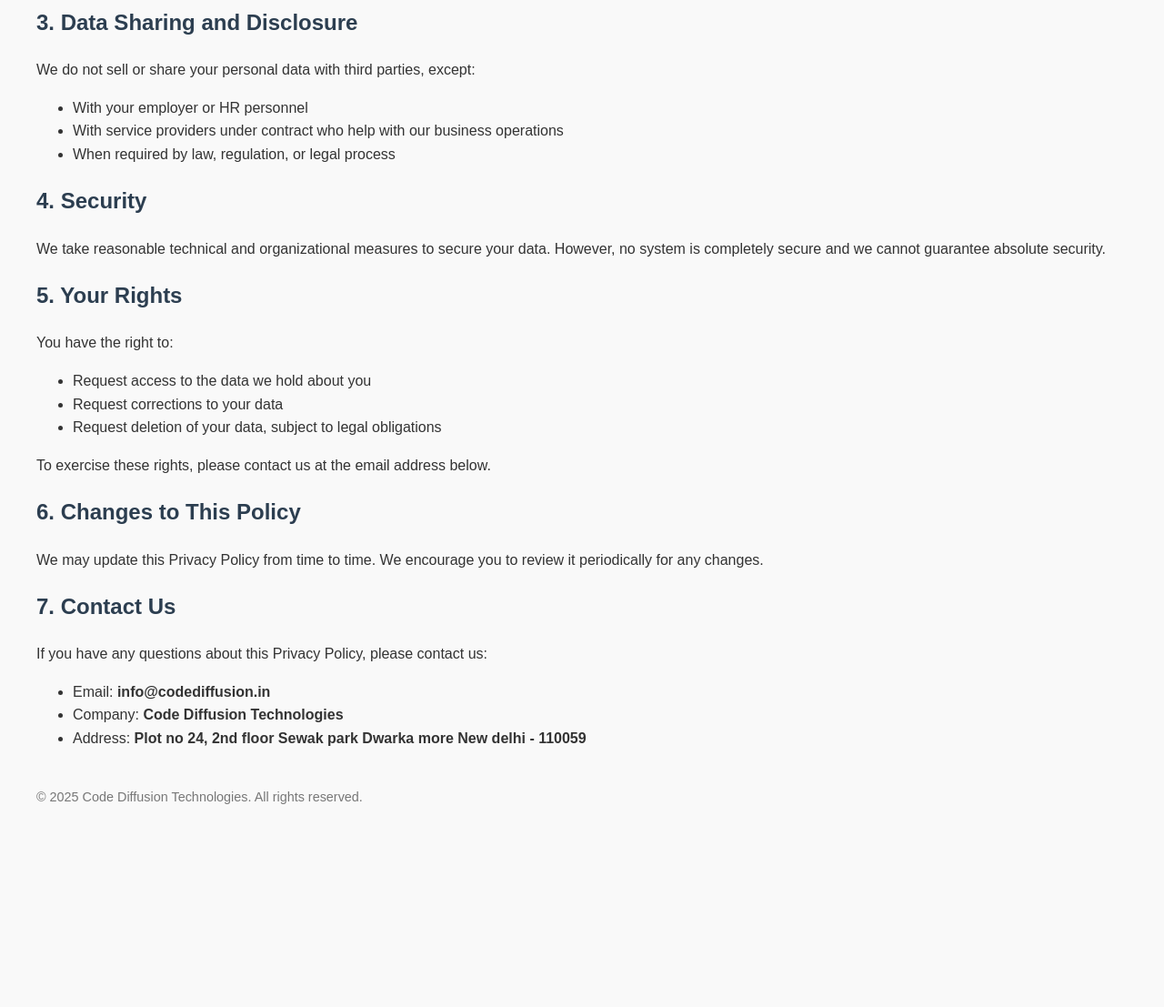
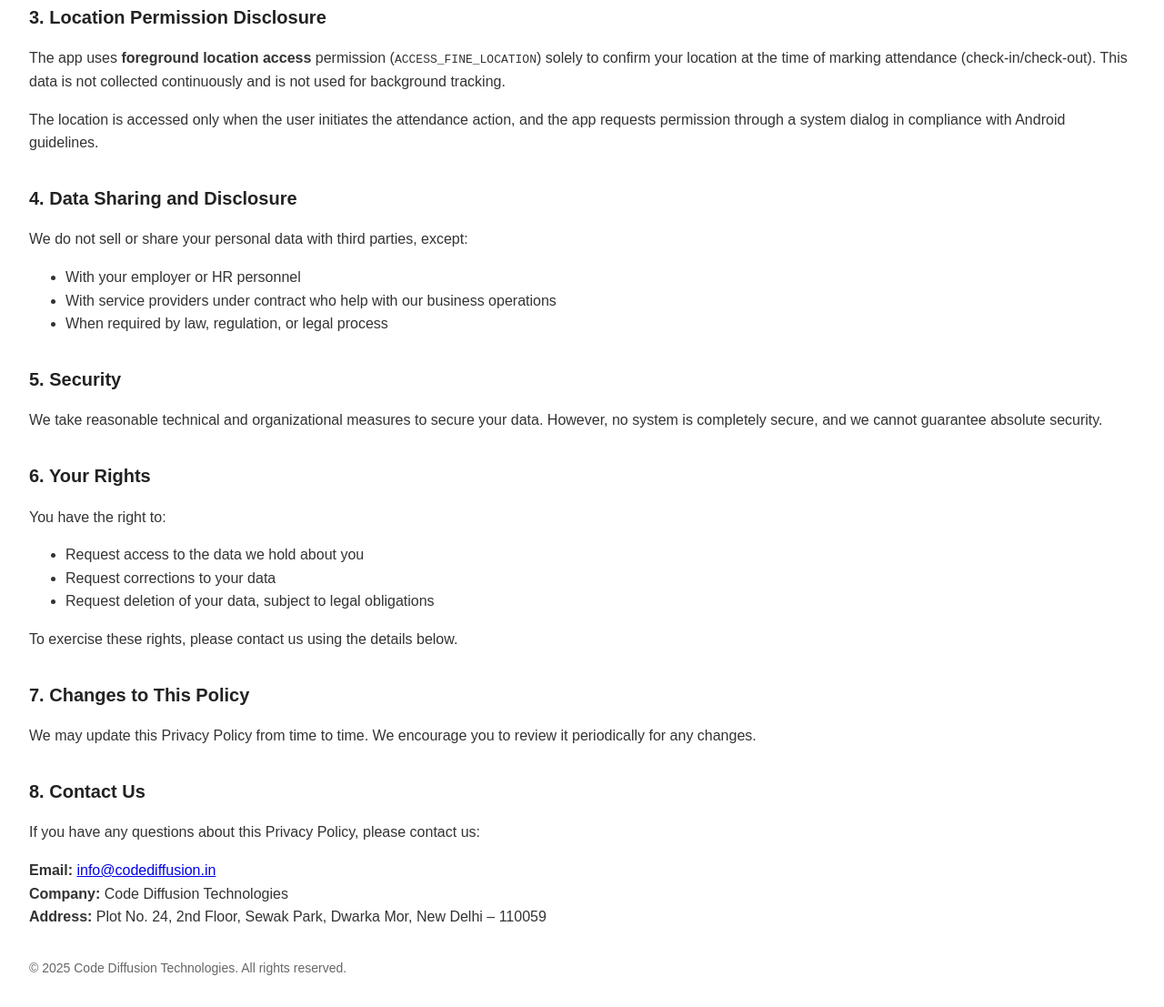
Before and after one commit to mdarwaz0786/cdtprivacy, a plain HTML site: page index.html in a window 1280 px wide. Shown: the part 664-1771 px from the top of the page at 91% size. Before the commit the page ends 1592 px from the top, so only its background shows below. Drawn offline with Linux system fonts and the light colour scheme.

Commit message:
add new privacy policy

```diff
--- a/index.html
+++ b/index.html
@@ -1,40 +1,43 @@
 <!DOCTYPE html>
 <html lang="en">
-
 <head>
-  <meta charset="UTF-8" />
-  <meta name="viewport" content="width=device-width, initial-scale=1.0" />
-  <title>Privacy Policy - CDT Portal</title>
+  <meta charset="UTF-8">
+  <meta name="viewport" content="width=device-width, initial-scale=1">
+  <title>Privacy Policy – CDT Portal</title>
   <style>
     body {
       font-family: Arial, sans-serif;
+      margin: 2rem;
+      background-color: #ffffff;
+      color: #333333;
       line-height: 1.6;
-      margin: 40px;
-      background-color: #f9f9f9;
-      color: #333;
     }
-
-    h1,
+    h1, h2 {
+      color: #222;
+    }
+    h1 {
+      font-size: 28px;
+      margin-bottom: 0.5rem;
+    }
     h2 {
-      color: #2c3e50;
+      font-size: 20px;
+      margin-top: 2rem;
     }
-
+    p {
+      margin-bottom: 1rem;
+    }
     footer {
-      margin-top: 40px;
-      font-size: 0.9em;
-      color: #777;
+      margin-top: 2rem;
+      font-size: 14px;
+      color: #666;
     }
   </style>
 </head>
-
 <body>
   <h1>Privacy Policy</h1>
   <p><strong>Effective Date:</strong> June 13, 2025</p>
 
-  <p>This Privacy Policy describes how <strong>Code Diffusion Technologies</strong> ("we", "our", or "us") collects,
-    uses, and
-    protects the personal data of users ("you", "your") of the mobile application <strong>CDT Portal</strong> (the
-    "App").</p>
+  <p>This Privacy Policy describes how <strong>Code Diffusion Technologies</strong> ("we", "our", or "us") collects, uses, and protects the personal data of users ("you", "your") of the mobile application <strong>CDT Portal</strong> (the "App").</p>
 
   <h2>1. Information We Collect</h2>
   <p>We may collect and process the following information from users:</p>
@@ -54,7 +57,11 @@
     <li>To communicate with your employer or HR system</li>
   </ul>
 
-  <h2>3. Data Sharing and Disclosure</h2>
+  <h2>3. Location Permission Disclosure</h2>
+  <p>The app uses <strong>foreground location access</strong> permission (<code>ACCESS_FINE_LOCATION</code>) solely to confirm your location at the time of marking attendance (check-in/check-out). This data is not collected continuously and is not used for background tracking.</p>
+  <p>The location is accessed only when the user initiates the attendance action, and the app requests permission through a system dialog in compliance with Android guidelines.</p>
+
+  <h2>4. Data Sharing and Disclosure</h2>
   <p>We do not sell or share your personal data with third parties, except:</p>
   <ul>
     <li>With your employer or HR personnel</li>
@@ -62,34 +69,29 @@
     <li>When required by law, regulation, or legal process</li>
   </ul>
 
-  <h2>4. Security</h2>
-  <p>We take reasonable technical and organizational measures to secure your data. However, no system is completely
-    secure and we cannot guarantee absolute security.</p>
+  <h2>5. Security</h2>
+  <p>We take reasonable technical and organizational measures to secure your data. However, no system is completely secure, and we cannot guarantee absolute security.</p>
 
-  <h2>5. Your Rights</h2>
+  <h2>6. Your Rights</h2>
   <p>You have the right to:</p>
   <ul>
     <li>Request access to the data we hold about you</li>
     <li>Request corrections to your data</li>
     <li>Request deletion of your data, subject to legal obligations</li>
   </ul>
-  <p>To exercise these rights, please contact us at the email address below.</p>
+  <p>To exercise these rights, please contact us using the details below.</p>
 
-  <h2>6. Changes to This Policy</h2>
-  <p>We may update this Privacy Policy from time to time. We encourage you to review it periodically for any changes.
+  <h2>7. Changes to This Policy</h2>
+  <p>We may update this Privacy Policy from time to time. We encourage you to review it periodically for any changes.</p>
+
+  <h2>8. Contact Us</h2>
+  <p>If you have any questions about this Privacy Policy, please contact us:</p>
+  <p>
+    <strong>Email:</strong> <a href="mailto:info@codediffusion.in">info@codediffusion.in</a><br>
+    <strong>Company:</strong> Code Diffusion Technologies<br>
+    <strong>Address:</strong> Plot No. 24, 2nd Floor, Sewak Park, Dwarka Mor, New Delhi – 110059
   </p>
 
-  <h2>7. Contact Us</h2>
-  <p>If you have any questions about this Privacy Policy, please contact us:</p>
-  <ul>
-    <li>Email: <strong>info@codediffusion.in</strong></li>
-    <li>Company: <strong>Code Diffusion Technologies</strong></li>
-    <li>Address: <strong>Plot no 24, 2nd floor Sewak park Dwarka more New delhi - 110059</strong></li>
-  </ul>
-
-  <footer>
-    &copy; 2025 Code Diffusion Technologies. All rights reserved.
-  </footer>
+  <footer>© 2025 Code Diffusion Technologies. All rights reserved.</footer>
 </body>
-
 </html>
```
